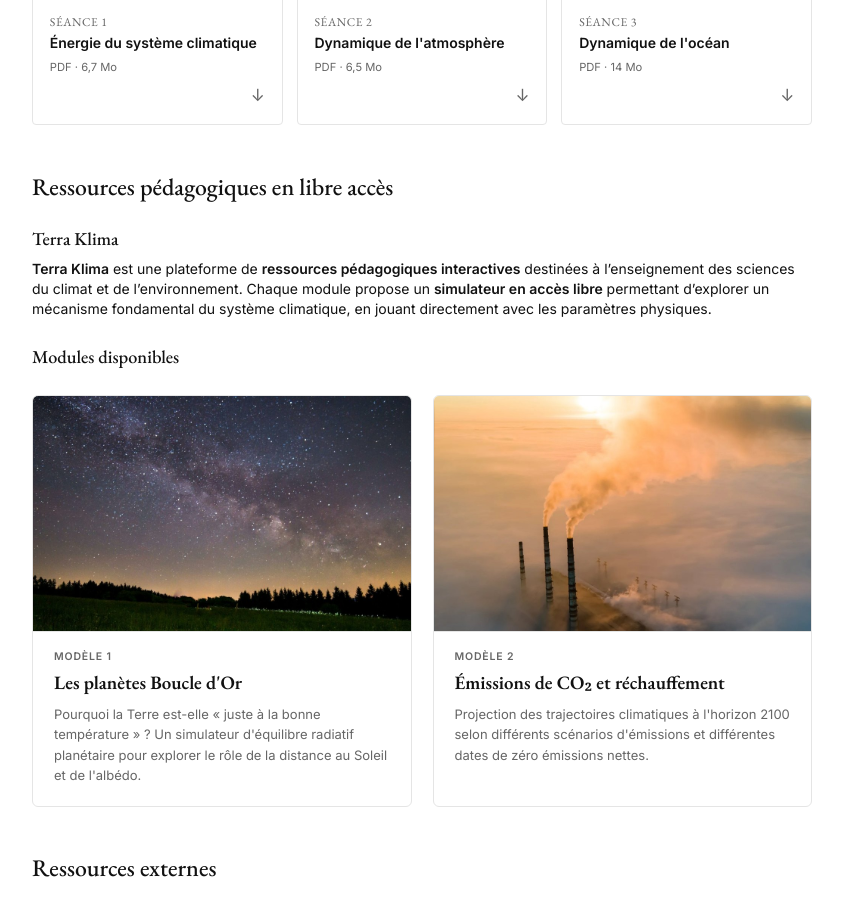
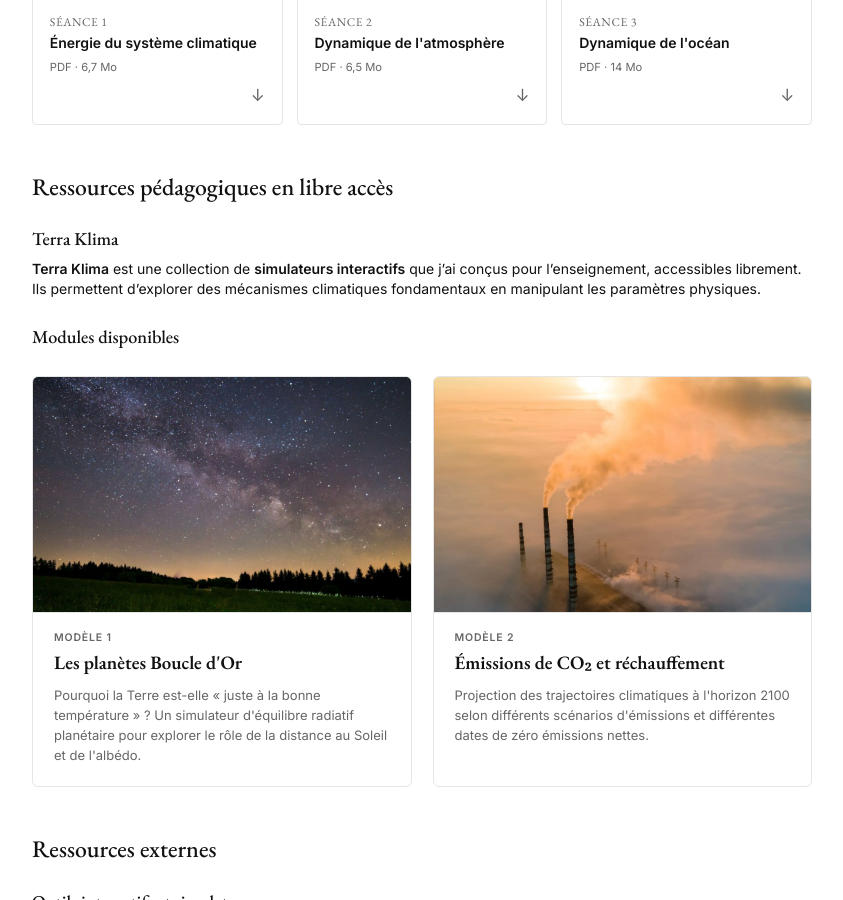
Before and after one commit to marieleapouliquen/marieleapouliquen.github.io, a Jekyll site: the page built from _pages/enseignement.md, in a window 1280 px wide and 900 px high, scrolled down 604 px. Shown: the whole window, without its empty margins (218-1061 px from the left). Built offline with Jekyll 4.4.1, drawn with Linux system fonts in a browser that asks for light colours.

Commit message:
Update enseignement.md

```diff
--- a/_pages/enseignement.md
+++ b/_pages/enseignement.md
@@ -35,7 +35,7 @@ description: Cours et ressources pédagogiques
 
 ### Terra Klima
 
-**Terra Klima** est une plateforme de **ressources pédagogiques interactives** destinées à l'enseignement des sciences du climat et de l'environnement. Chaque module propose un **simulateur en accès libre** permettant d'explorer un mécanisme fondamental du système climatique, en jouant directement avec les paramètres physiques.
+**Terra Klima** est une collection de **simulateurs interactifs** que j'ai conçus pour l'enseignement, accessibles librement. Ils permettent d'explorer des mécanismes climatiques fondamentaux en manipulant les paramètres physiques.
 
 ### Modules disponibles
 
```
